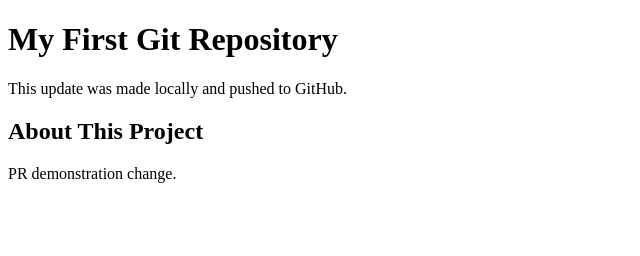
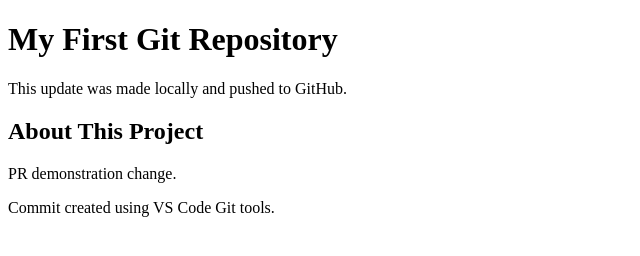
Before and after one commit to danielibarr/week2-git-fundamentals, a plain HTML site: page index.html in a window 1280 px wide. Shown: the whole page, without its empty margins (0-640 px from the left). Drawn offline with Linux system fonts and the light colour scheme.

Commit message:
Add footer using VS Code source control

```diff
--- a/index.html
+++ b/index.html
@@ -13,6 +13,16 @@
             <h2>About This Project</h2>
             <p>PR demonstration change.</p>
         </section>
+
+        <footer>
+
+            <p>Commit created using VS Code Git tools.</p>
+
+        </footer>
+
+        <script src="script.js"></script>
     </body>
 
+
+
 </html>
```
